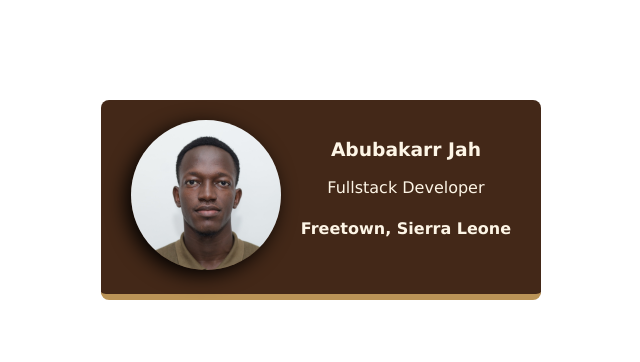
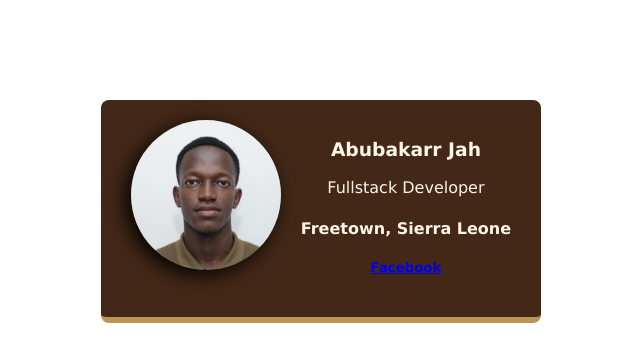
Before and after one commit to Abubakarr413/business_card, a plain HTML site: page index.html in a window 1280 px wide. Shown: the whole page, without its empty margins (319-959 px from the left). Drawn offline with Linux system fonts and the light colour scheme.

Commit message:
Add Facebook link to index.html

```diff
--- a/index.html
+++ b/index.html
@@ -13,6 +13,7 @@
             <h3>Abubakarr Jah</h3>
             <p>Fullstack Developer</p>
              <h4>Freetown, Sierra Leone</h4>
+             <h5><a href="https://www.facebook.com/abu.jah.77">Facebook</a></h5>
          </div>
 
     </div>
```
